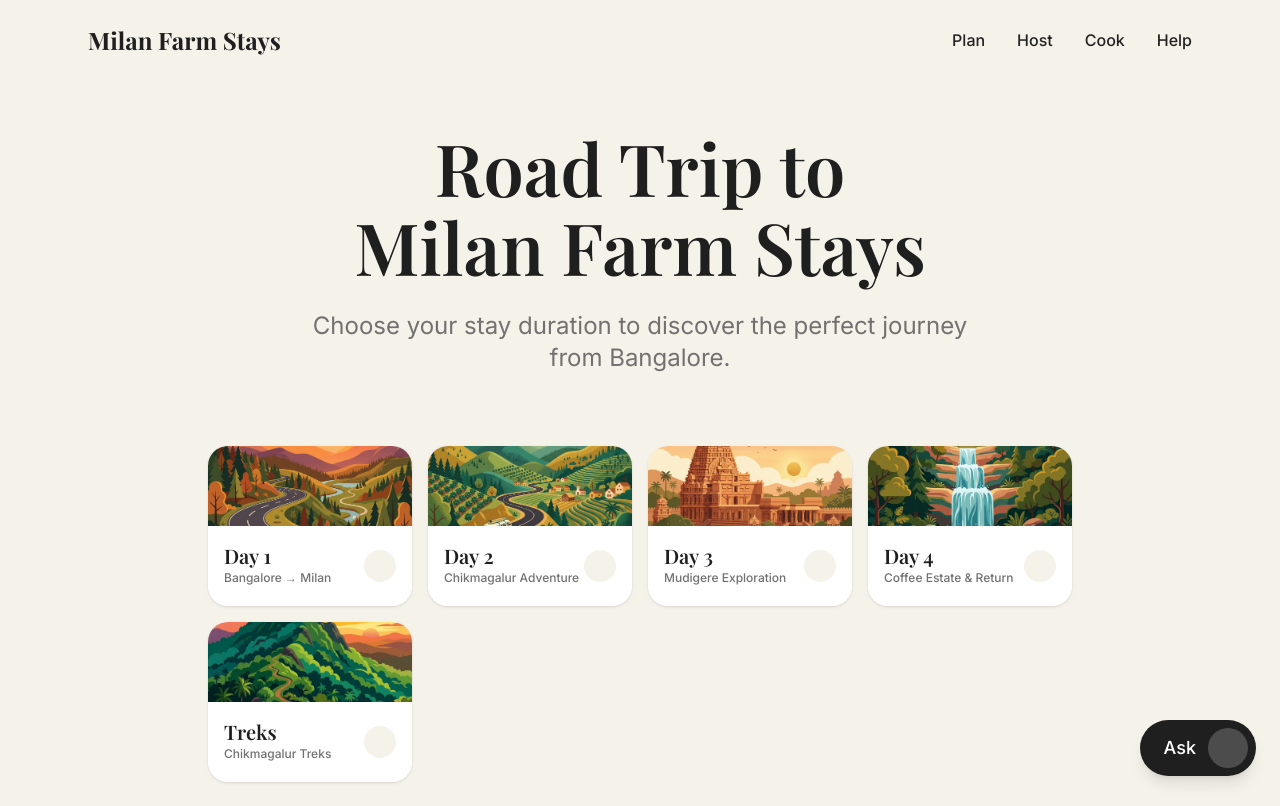
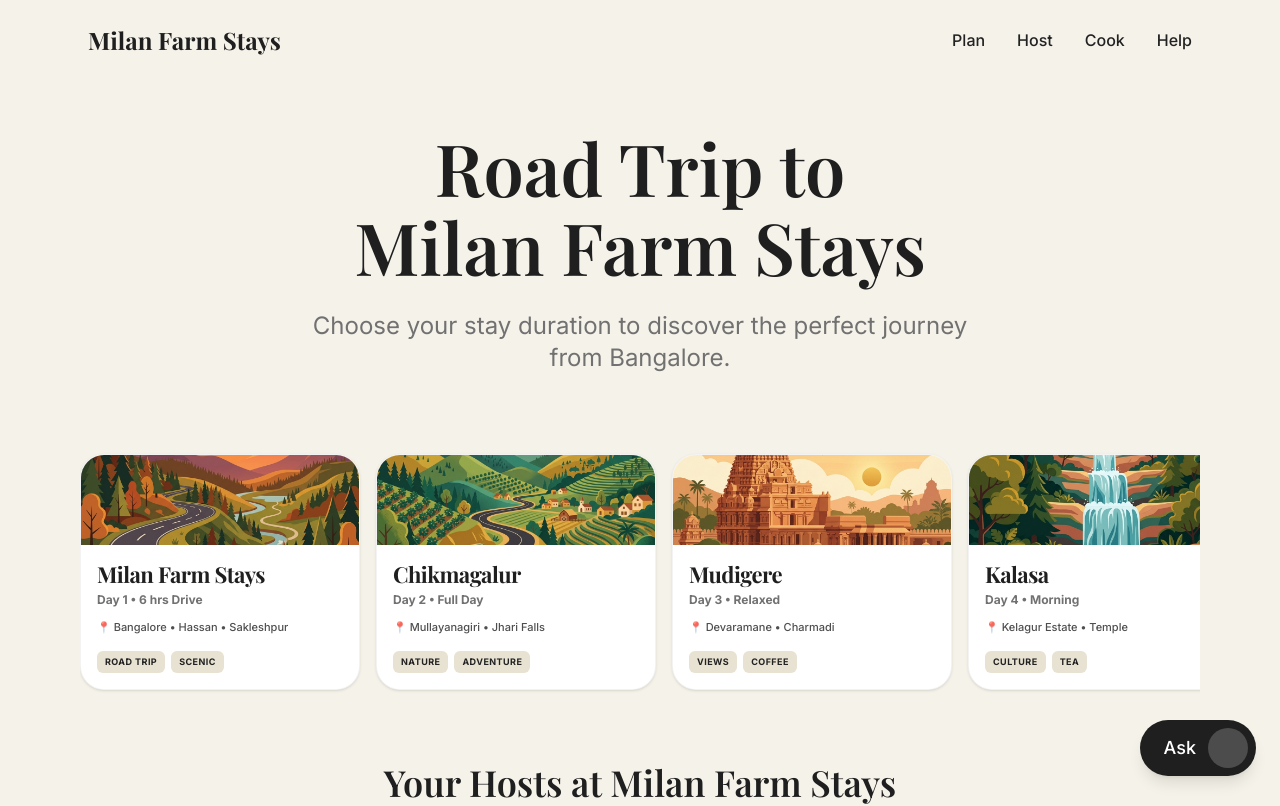
Before and after one commit to kaushalrao/milan-farm-stay, a Next.js app: page / in a window 1280 px wide. Shown: the top 806 px of the page. Built offline with nearby package versions, Linux system fonts and the light colour scheme; some icons are missing; a web font is replaced by a local one.

Commit message:
refactor: redesign trip cards with horizontal scrolling and updated data schema

```diff
--- a/src/components/TripCards.tsx
+++ b/src/components/TripCards.tsx
@@ -7,47 +7,47 @@ const tripOptions = [
   {
     id: "1",
     hash: "day-1",
-    title: "Day 1",
-    subtitle: "Bangalore → Milan",
-    time: "Drive & Arrival",
+    destination: "Milan Farm Stays",
+    metadata: "Day 1 • 6 hrs Drive",
+    highlights: "📍 Bangalore • Hassan • Sakleshpur",
+    tags: ["Road Trip", "Scenic"],
     img: "/images/trip1.png",
-    icon: "🚗"
   },
   {
     id: "2",
     hash: "day-2",
-    title: "Day 2",
-    subtitle: "Chikmagalur Adventure",
-    time: "Full Day Explorer",
+    destination: "Chikmagalur",
+    metadata: "Day 2 • Full Day",
+    highlights: "📍 Mullayanagiri • Jhari Falls",
+    tags: ["Nature", "Adventure"],
     img: "/images/hero.png",
-    icon: "🌿"
   },
   {
     id: "3",
     hash: "day-3",
-    title: "Day 3",
-    subtitle: "Mudigere Exploration",
-    time: "Relaxed Sightseeing",
+    destination: "Mudigere",
+    metadata: "Day 3 • Relaxed",
+    highlights: "📍 Devaramane • Charmadi",
+    tags: ["Views", "Coffee"],
     img: "/images/trip3.png",
-    icon: "☕"
   },
   {
     id: "4",
     hash: "day-4",
-    title: "Day 4",
-    subtitle: "Coffee Estate & Return",
-    time: "Morning Activity",
+    destination: "Kalasa",
+    metadata: "Day 4 • Morning",
+    highlights: "📍 Kelagur Estate • Temple",
+    tags: ["Culture", "Tea"],
     img: "/images/trip2.png",
-    icon: "🌄"
   },
   {
     id: "5",
     hash: "day-5",
-    title: "Treks",
-    subtitle: "Chikmagalur Treks",
-    time: "Advance Booking",
+    destination: "Explore Treks",
+    metadata: "Advance Booking Req.",
+    highlights: "📍 Netravati • Bandaje • Ettina Bhuja",
+    tags: ["Treks", "Forest"],
     img: "/images/netravati.png",
-    icon: "🥾"
   }
 ];
 
@@ -58,7 +58,7 @@ export default function TripCards() {
   useEffect(() => {
     const params = new URLSearchParams(window.location.search);
     const tripParam = params.get('trip');
-    if (tripParam && ["1", "2", "3", "4"].includes(tripParam)) {
+    if (tripParam && ["1", "2", "3", "4", "5"].includes(tripParam)) {
       setSelectedDays(tripParam);
       // Give DOM time to render before scrolling
       setTimeout(() => {
@@ -81,70 +81,82 @@ export default function TripCards() {
 
   return (
     <section className="pt-2 pb-4 relative scroll-mt-24" id="plan">
-      <div className="container mx-auto px-4 max-w-4xl">
-        <div className="grid grid-cols-2 lg:grid-cols-4 gap-3 md:gap-4">
+      <div className="container mx-auto px-0 md:px-4 max-w-6xl overflow-hidden">
+        {/* Horizontal Scroll Container */}
+        <div className="flex gap-4 overflow-x-auto snap-x snap-mandatory pb-6 pt-2 px-6 md:px-2 w-full [&::-webkit-scrollbar]:hidden [-ms-overflow-style:none] [scrollbar-width:none]">
           {tripOptions.map((trip) => {
             const isSelected = selectedDays === trip.id;
 
             return (
               <motion.div
                 key={trip.id}
-                initial={{ opacity: 0, y: 20 }}
-                animate={{ opacity: 1, y: 0 }}
-                transition={{ duration: 0.5, delay: 0.15 + parseInt(trip.id) * 0.05, ease: [0.22, 1, 0.36, 1] }}
+                initial={{ opacity: 0, x: 20 }}
+                animate={{ opacity: 1, x: 0 }}
+                transition={{ duration: 0.5, delay: 0.1 + parseInt(trip.id) * 0.05, ease: [0.22, 1, 0.36, 1] }}
                 whileHover={{ y: -4, scale: 1.01 }}
                 whileTap={{ scale: 0.98 }}
-                className={`group relative bg-white rounded-[20px] overflow-hidden cursor-pointer h-[160px] flex flex-col col-span-1 shadow-sm hover:shadow-md`}
+                className={`group relative snap-center md:snap-start shrink-0 w-[260px] md:w-[280px] bg-white rounded-3xl overflow-hidden cursor-pointer flex flex-col transition-all duration-300 ${
+                  isSelected
+                    ? "border-transparent shadow-[0_8px_30px_rgb(0,0,0,0.12)]"
+                    : "border border-border/60 hover:border-border shadow-sm hover:shadow-md"
+                }`}
                 onClick={() => handleSelect(trip)}
+                style={isSelected ? { boxShadow: "0 4px 20px -2px rgba(255, 90, 95, 0.2), 0 0 0 1.5px rgba(255, 90, 95, 0.6)" } : {}}
               >
-                {/* Active Selection Ring via LayoutID */}
-                {isSelected && (
-                  <motion.div
-                    layoutId="activeTripRing"
-                    className="absolute inset-0 border-2 border-airbnb-coral rounded-[20px] z-20 pointer-events-none shadow-[0_0_15px_rgba(255,90,95,0.2)]"
-                    transition={{ type: "spring", bounce: 0.2, duration: 0.6 }}
-                  />
-                )}
-
-                {/* Selected Checkmark */}
-                <AnimatePresence>
-                  {isSelected && (
-                    <motion.div
-                      initial={{ scale: 0, opacity: 0 }}
-                      animate={{ scale: 1, opacity: 1 }}
-                      exit={{ scale: 0, opacity: 0 }}
-                      transition={{ type: "spring", bounce: 0.4, duration: 0.5 }}
-                      className="absolute top-2 right-2 z-30 bg-white rounded-full w-6 h-6 flex items-center justify-center shadow-sm"
-                    >
-                      <i className="ph-fill ph-check-circle text-airbnb-coral text-lg"></i>
-                    </motion.div>
-                  )}
-                </AnimatePresence>
-
-                {/* Top 50%: Thumbnail */}
-                <div className="h-1/2 w-full relative overflow-hidden bg-soft-beige">
+                {/* Top Image Banner (Compact) */}
+                <div className="h-[90px] w-full relative overflow-hidden bg-soft-beige">
                   <motion.img
                     src={trip.img}
-                    alt={trip.title}
+                    alt={trip.destination}
                     className="w-full h-full object-cover"
-                    whileHover={{ scale: 1.04 }}
-                    transition={{ duration: 0.4 }}
+                    whileHover={{ scale: 1.05 }}
+                    transition={{ duration: 0.5 }}
                     loading="lazy"
                   />
+                  {/* Subtle Top Indicator for Selected */}
+                  <AnimatePresence>
+                    {isSelected && (
+                      <motion.div
+                        initial={{ opacity: 0, y: -10 }}
+                        animate={{ opacity: 1, y: 0 }}
+                        exit={{ opacity: 0, y: -10 }}
+                        className="absolute top-3 left-3 bg-white/95 backdrop-blur-md px-2.5 py-1 rounded-full text-[9px] uppercase tracking-wider font-bold text-airbnb-coral flex items-center gap-1.5 shadow-sm"
+                      >
+                        <span className="w-1.5 h-1.5 rounded-full bg-airbnb-coral animate-pulse"></span>
+                        Current Stop
+                      </motion.div>
+                    )}
+                  </AnimatePresence>
                 </div>
 
-                {/* Bottom 50%: Info */}
-                <div className="h-1/2 p-3 md:p-4 flex justify-between items-center bg-white z-10 relative">
-                  <div className="flex flex-col justify-center h-full">
-                    <h3 className="font-serif text-lg md:text-xl font-semibold text-dark leading-none mb-1">{trip.title}</h3>
-                    <p className="text-text-muted text-[11px] md:text-xs font-medium truncate max-w-[120px] md:max-w-[200px]">{trip.subtitle}</p>
+                {/* Info Section */}
+                <div className="p-4 flex flex-col gap-1.5 bg-white flex-1 z-10 rounded-b-3xl">
+                  <div className="flex justify-between items-start">
+                    <div>
+                      <h3 className="font-serif text-[20px] md:text-[22px] font-bold text-dark leading-tight tracking-tight">
+                        {trip.destination}
+                      </h3>
+                      <p className="text-[11px] md:text-[12px] font-bold text-text-muted mt-0.5">
+                        {trip.metadata}
+                      </p>
+                    </div>
+
+                    <div className={`transition-all duration-300 ${isSelected ? 'text-airbnb-coral translate-x-1' : 'text-text-muted/40 group-hover:text-text-main group-hover:translate-x-1'}`}>
+                      <i className="ph-bold ph-arrow-right text-lg"></i>
+                    </div>
                   </div>
-                  <motion.div
-                    className={`w-8 h-8 rounded-full flex items-center justify-center shrink-0 transition-colors ${isSelected ? 'bg-airbnb-coral/10 text-airbnb-coral' : 'bg-cream text-dark group-hover:bg-soft-beige'}`}
-                    whileHover={{ x: 3 }}
-                  >
-                    <i className="ph-bold ph-caret-right"></i>
-                  </motion.div>
+
+                  <p className="text-[11px] font-medium text-text-main/80 mt-1 truncate">
+                    {trip.highlights}
+                  </p>
+
+                  <div className="flex flex-wrap gap-1.5 mt-2.5">
+                    {trip.tags.map(tag => (
+                      <span key={tag} className="px-2 py-1 bg-soft-beige rounded-md text-[9px] uppercase tracking-wider font-bold text-text-main">
+                        {tag}
+                      </span>
+                    ))}
+                  </div>
                 </div>
               </motion.div>
             );
@@ -153,7 +165,7 @@ export default function TripCards() {
       </div>
 
       {selectedDays && (
-        <div id="itinerary-view" className="mt-6 pt-6 border-t border-border scroll-mt-14">
+        <div id="itinerary-view" className="mt-2 pt-8 border-t border-border scroll-mt-14 relative z-10 bg-cream">
           <ItineraryTimeline day={selectedDays} />
         </div>
       )}
```
